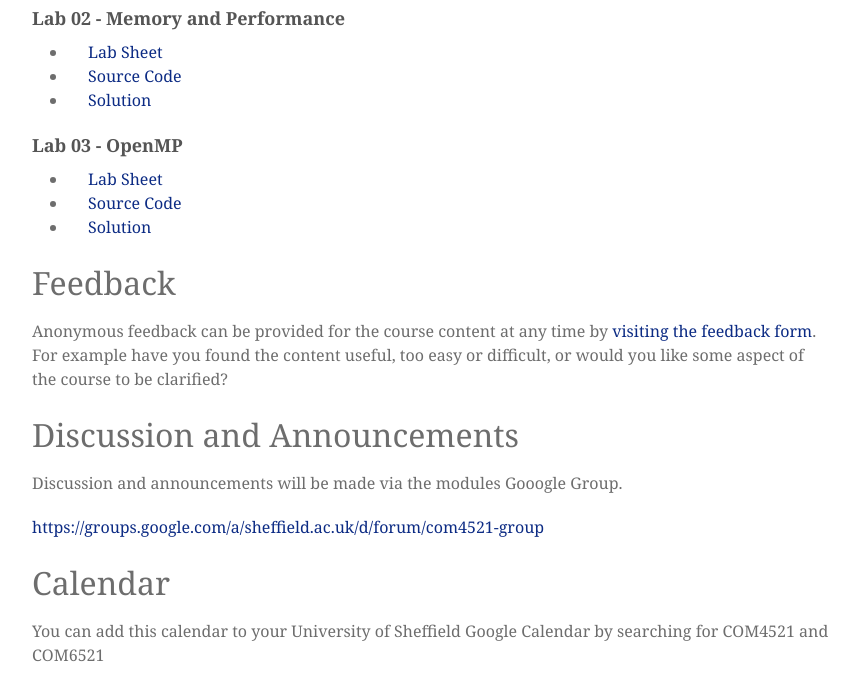
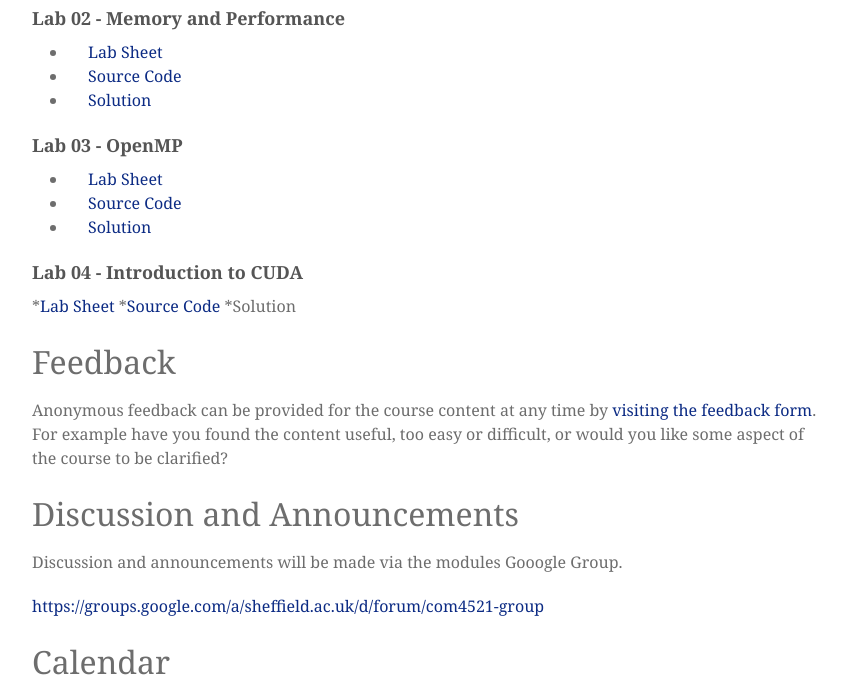
Before and after one commit to mondus/mondus.github.io, a Jekyll site: the page built from teaching/COM4521/index.md, in a window 1280 px wide and 900 px high, scrolled down 2923 px, cut to the strip 0-683 px from the top of the window. Shown: the whole strip, without its empty margins (208-1067 px from the left). Built offline with Jekyll 4.4.1, drawn with Linux system fonts in a browser that asks for light colours; nearby versions of some CDN libraries; some web fonts are replaced.

Commit message:
week 4 lab

```diff
--- a/teaching/COM4521/index.md
+++ b/teaching/COM4521/index.md
@@ -127,6 +127,12 @@ A [Lab FAQ document](https://docs.google.com/a/sheffield.ac.uk/document/d/1w4k87
 * [Source Code](https://drive.google.com/a/sheffield.ac.uk/file/d/0B2HbOiEppVPMTUcyRWtzUkxLUmM/view?usp=sharing)
 * [Solution](https://drive.google.com/a/sheffield.ac.uk/file/d/0B2HbOiEppVPMNkJyMlZDMEpiQ1U/view?usp=sharing)
 
+### Lab 04 - Introduction to CUDA
+
+*[Lab Sheet](https://drive.google.com/a/sheffield.ac.uk/file/d/0B2HbOiEppVPMalBCUTBsc181cXM/view?usp=sharing)
+*[Source Code](https://drive.google.com/a/sheffield.ac.uk/file/d/0B2HbOiEppVPMcnRSUjFHZnFiYmc/view?usp=sharing)
+*Solution
+
 # Feedback
 
 Anonymous feedback can be provided for the course content at any time by [visiting the feedback form](https://goo.gl/0r73gD). For example have you found the content useful, too easy or difficult, or would you like some aspect of the course to be clarified?
```
